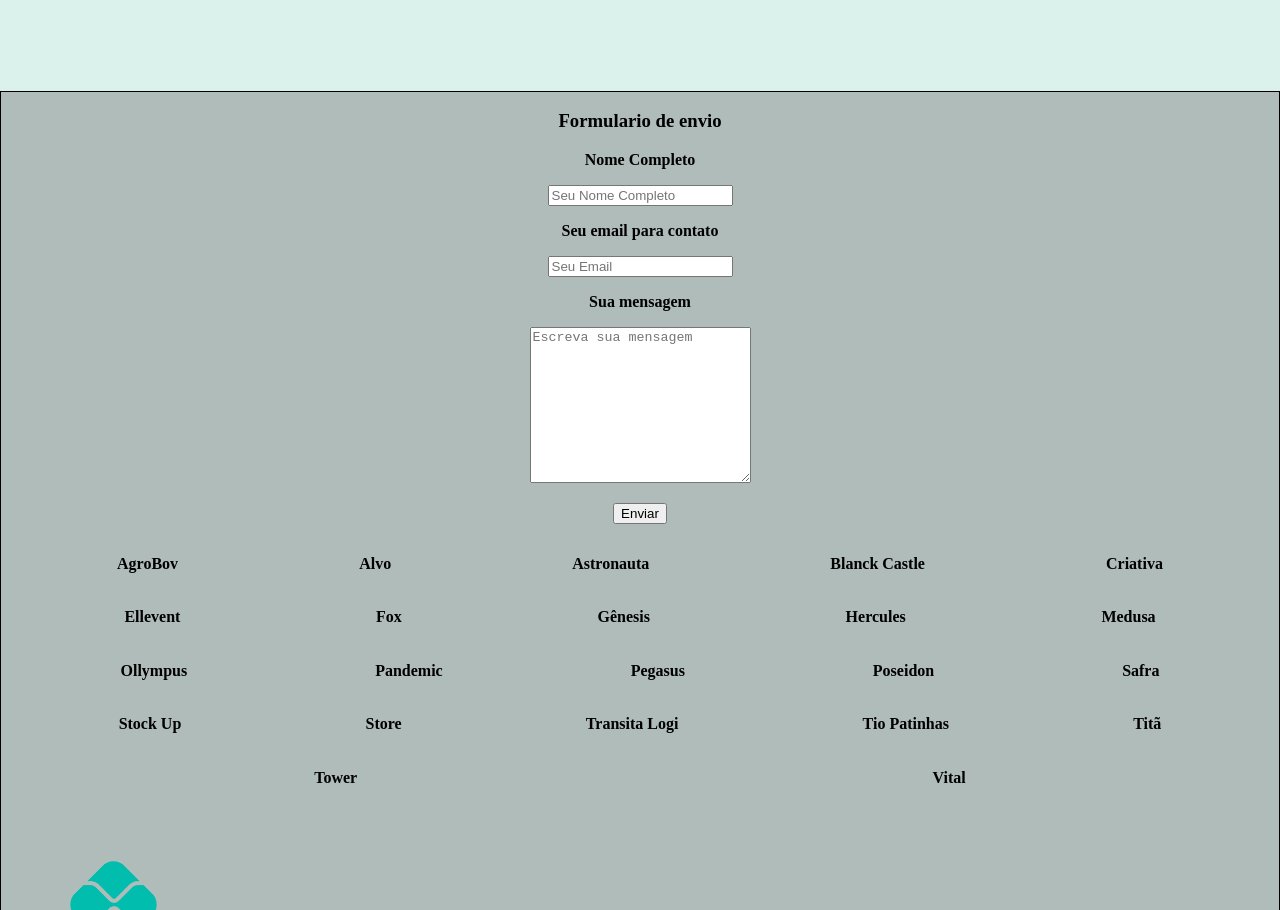
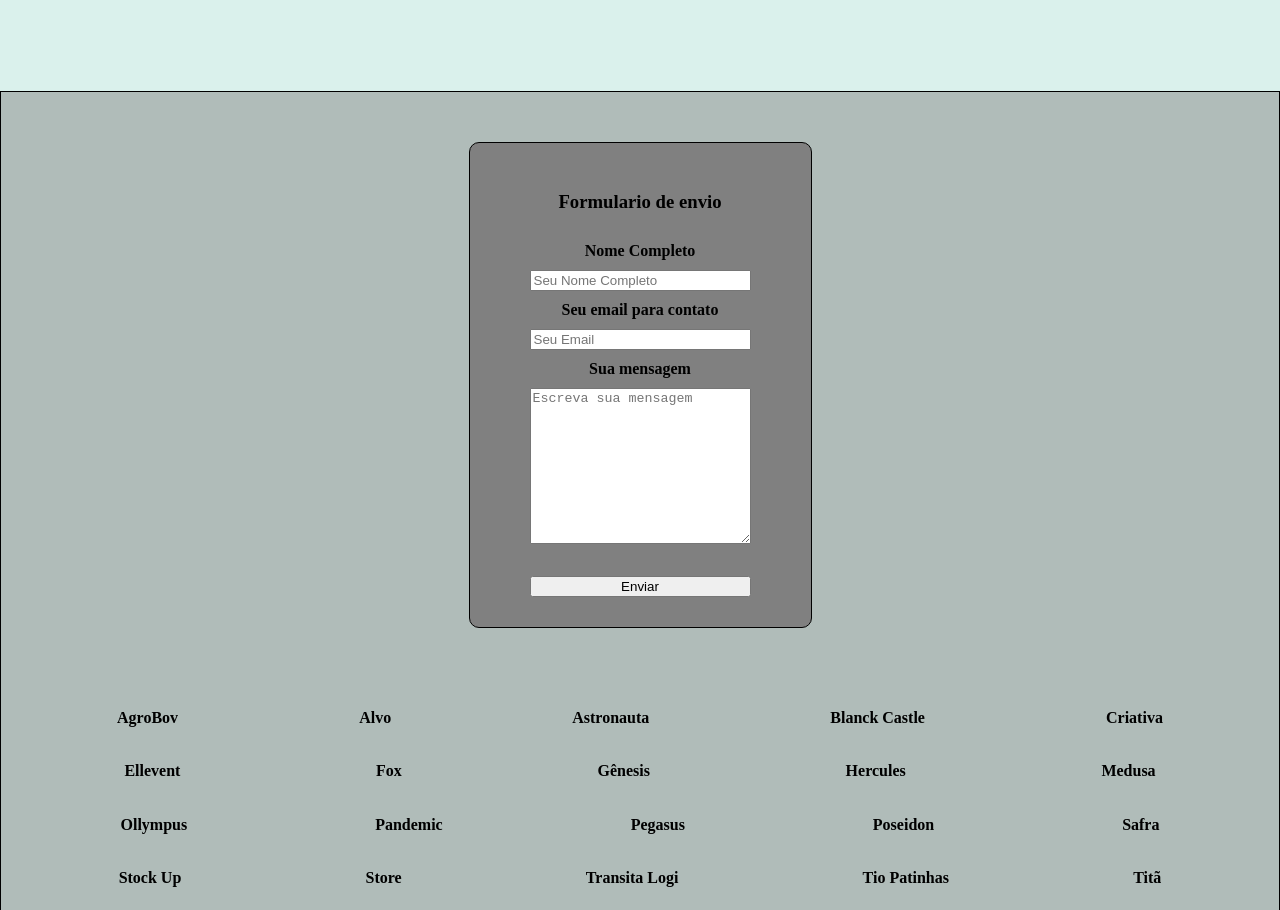
Before and after one commit to InfinityCooperative/Viva, a plain HTML site: page index.html in a window 1280 px wide. Shown: the part 2449-3359 px from the top of the page. Drawn offline with Linux system fonts and the light colour scheme.

Commit message:
Update index.html

```diff
--- a/index.html
+++ b/index.html
@@ -22,21 +22,21 @@
         <iframe width="640" height="360" src="https://www.youtube.com/embed/9_JtVIdfW3M" title="E o Brasil afunda..." frameborder="0" allow="accelerometer; autoplay; clipboard-write; encrypted-media; gyroscope; picture-in-picture; web-share" referrerpolicy="strict-origin-when-cross-origin" allowfullscreen></iframe>
     </div>
     <footer class="rodape">
-        <h3>Formulario de envio</h3>
-        <form action="https://api.staticforms.xyz/submit" method="post">
-            <p><Label>Nome Completo</Label></p>
-            <p><input type="text" name="name" placeholder="Seu Nome Completo" required></p>
-            <p><Label>Seu email para contato</Label></p>
-            <p><input type="text" name="email" placeholder="Seu Email" required/></p>
-            <p><Label>Sua mensagem</Label></p>
-            <p><textarea name="message" cols="25" rows="10" placeholder="Escreva sua mensagem" required></textarea></p>
-            <input type="text" name="honeypot" style="display:none">
-            <input type="hidden" name="accessKey" value="">
-            <input type="hidden" name="subject" value="Contact us from - @gmail.com" />
-            <input type="hidden" name="replyTo" value="@">
-            <input type="hidden" name="redirectTo" value="https://infinitycooperative.github.io/pagina-de-agradecimento-viva-ao-vivo/">
-            <input type="submit" value="Enviar" class="botaoenv"/>
-        </form>
+           <form action="https://api.staticforms.xyz/submit" class="form" method="post">
+                    <h3>Formulario de envio</h3>
+                    <Label>Nome Completo</Label>
+                    <input type="text" name="name" placeholder="Seu Nome Completo" required>
+                    <Label>Seu email para contato</Label>
+                    <input type="text" name="email" placeholder="Seu Email" required/>
+                    <Label>Sua mensagem</Label>
+                    <textarea name="message" cols="25" rows="10" placeholder="Escreva sua mensagem" required></textarea></p>
+                    <input type="text" name="honeypot" style="display:none">
+                    <input type="hidden" name="accessKey" value="fafa1d68-208c-4cea-b7c1-7d5fc042863f">
+                    <input type="hidden" name="subject" value="Contact us from - beauty.salon.3001@gmail.com" />
+                    <input type="hidden" name="replyTo" value="">
+                    <input type="hidden" name="redirectTo" value="https://beauty-sa.github.io/pagina-de-agradecimento/">
+                    <input type="submit" value="Enviar" class="botaoenv"/>
+                </form>
                     <div class="container">
                         <div class="nomes">
                         <a href="https://infinitycooperative.github.io/AgroBov/" class="cooperacao1" alt="AgroBov"><h4>AgroBov</h4></a>
```
